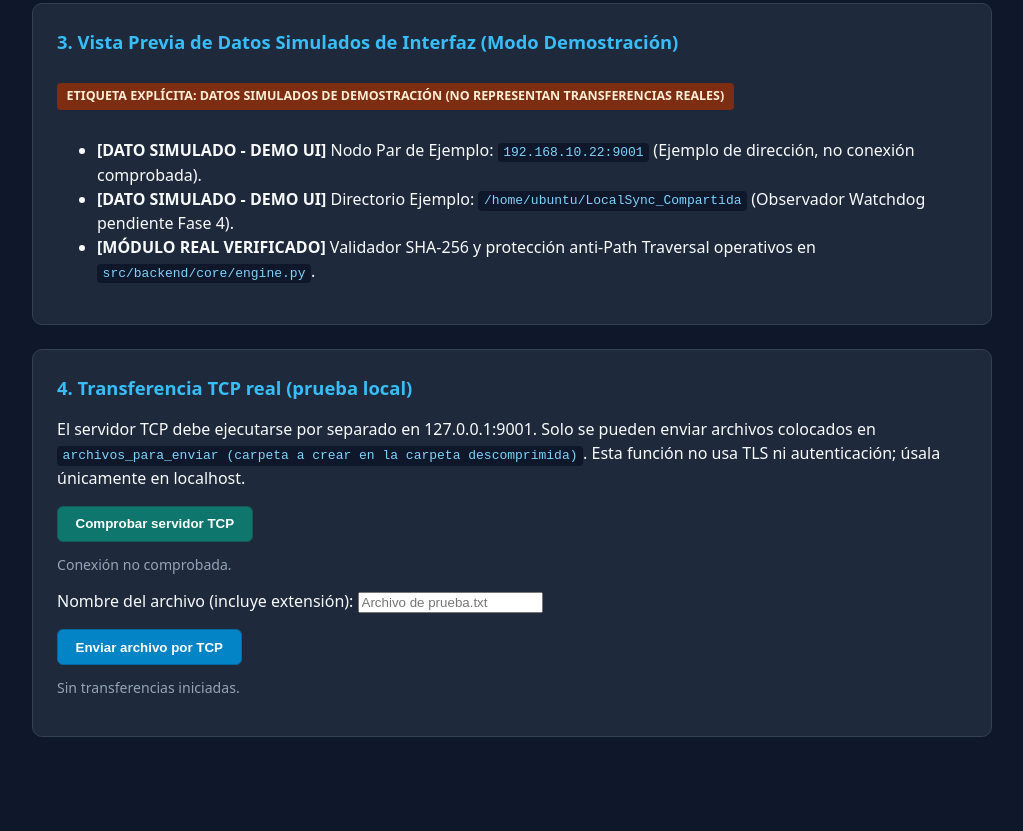
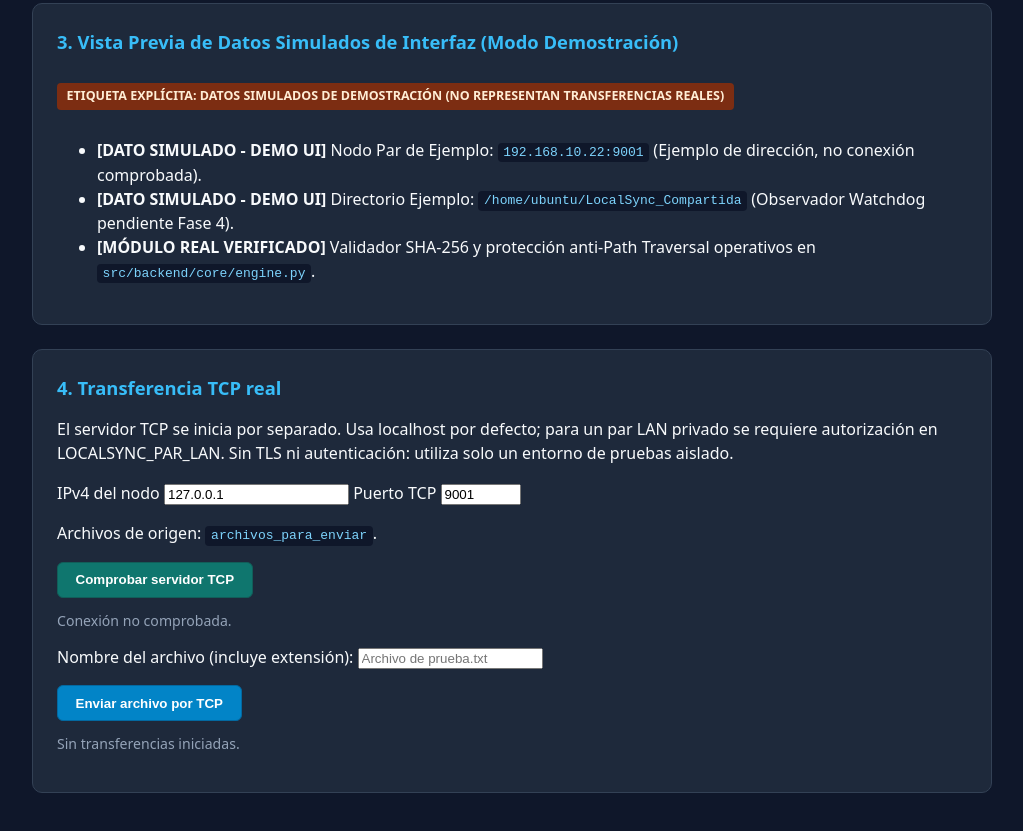
Before and after one commit to Codeforgeettttt/localsync-lan-engine_SistemasOperativos_G1, a plain HTML site: page src/frontend/index.html in a window 1280 px wide. Shown: the part 807-1638 px from the top of the page, without its empty margins (128-1151 px from the left). Before the commit the page ends 1592 px from the top, so only its background shows below. Drawn offline with Linux system fonts and the light colour scheme; files that its build step writes are made by us from their sources; no server answers; files whose address does not match are found by name.

Commit message:
feat: incluir campos IP y puerto en panel

```diff
--- a/src/frontend/index.html
+++ b/src/frontend/index.html
@@ -59,8 +59,13 @@
             </ul>
         </section>
         <section class="card">
-            <h2>4. Transferencia TCP real (prueba local)</h2>
-            <p>El servidor TCP debe ejecutarse por separado en 127.0.0.1:9001. Solo se pueden enviar archivos colocados en <code>archivos_para_enviar (carpeta a crear en la carpeta descomprimida)</code>. Esta función no usa TLS ni autenticación; úsala únicamente en localhost.</p>
+            <h2>4. Transferencia TCP real</h2>
+            <p>El servidor TCP se inicia por separado. Usa localhost por defecto; para un par LAN privado se requiere autorización en LOCALSYNC_PAR_LAN. Sin TLS ni autenticación: utiliza solo un entorno de pruebas aislado.</p>
+            <label for="p2pHost">IPv4 del nodo</label>
+            <input id="p2pHost" value="127.0.0.1" required>
+            <label for="p2pPort">Puerto TCP</label>
+            <input id="p2pPort" type="number" min="1024" max="65535" value="9001" required>
+            <p>Archivos de origen: <code>archivos_para_enviar</code>.</p>
             <div class="actions">
                 <button id="btnP2pCheck" class="secondary">Comprobar servidor TCP</button>
             </div>
```
